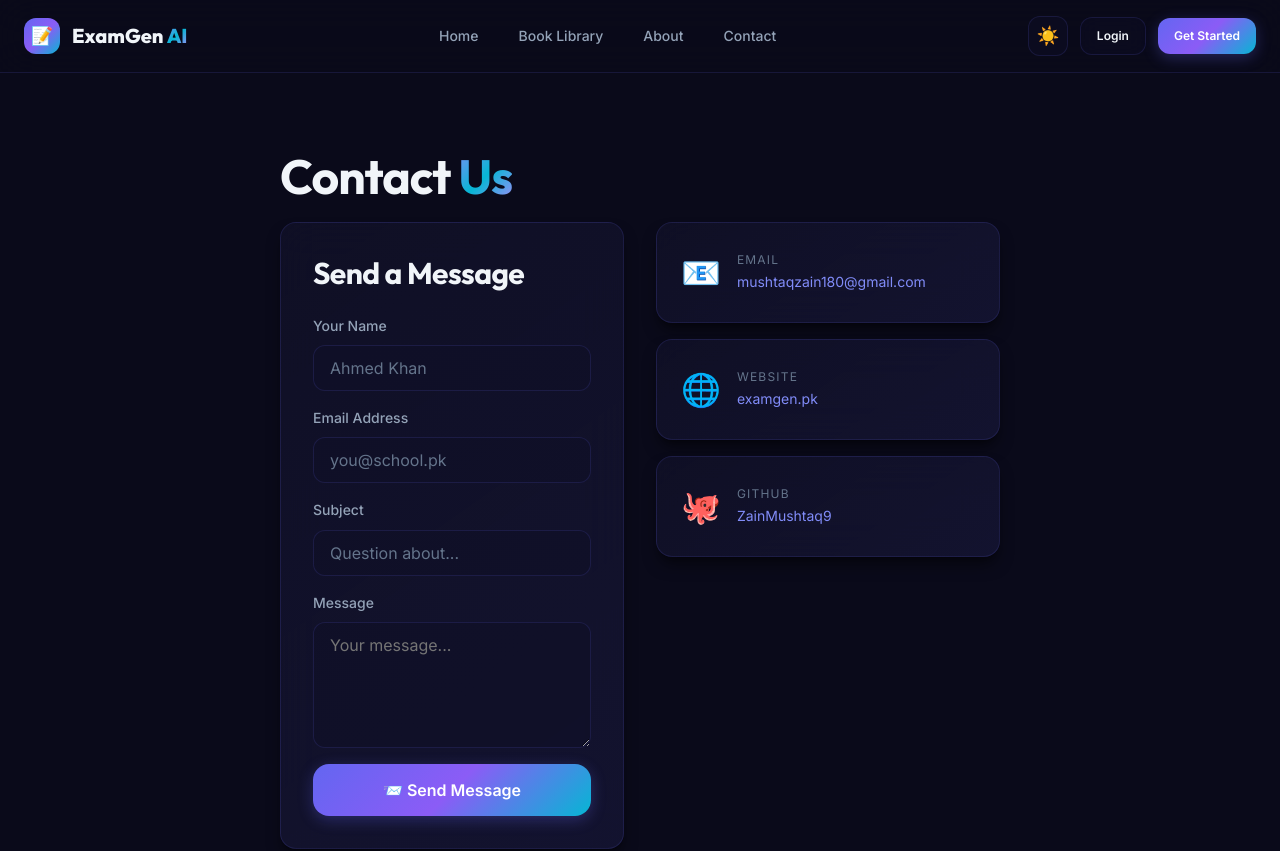
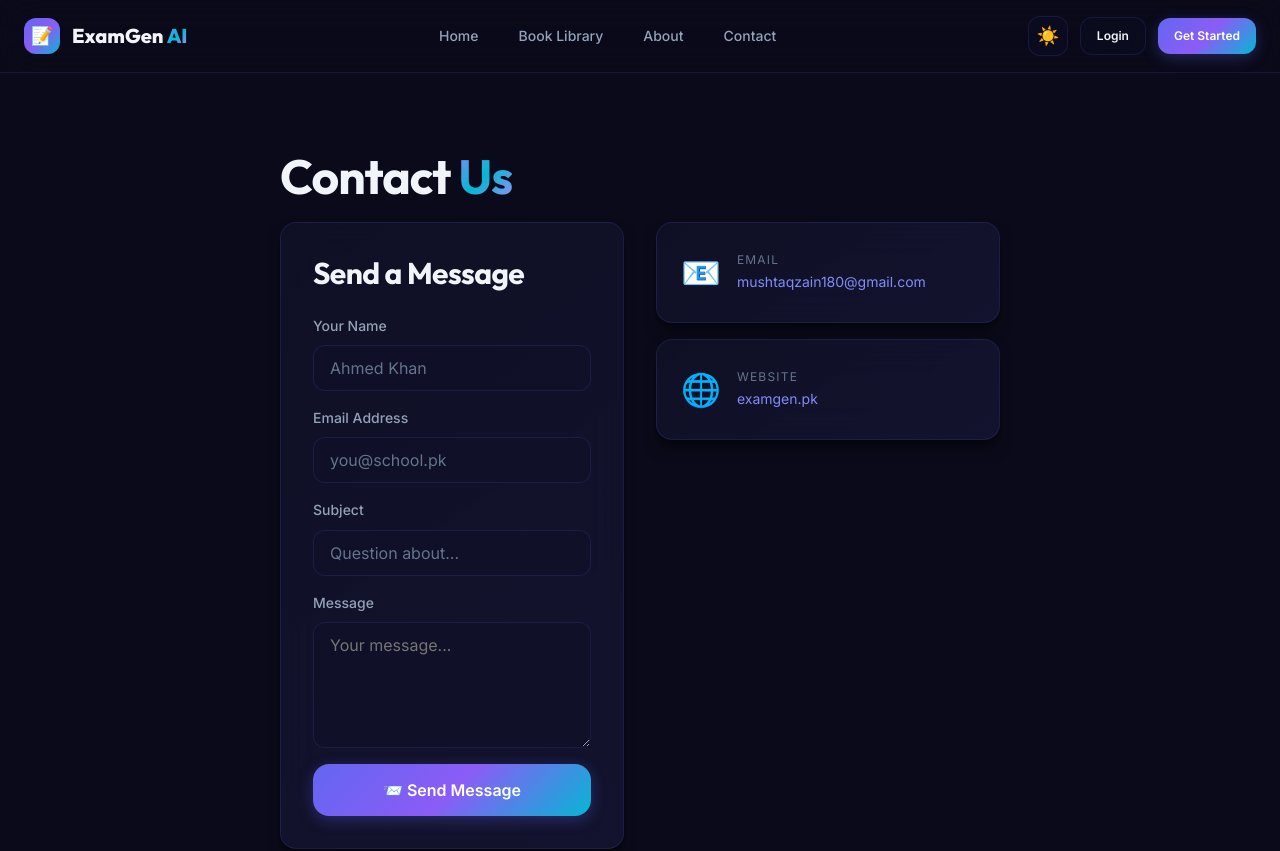
Before and after one commit to ZainMushtaq9/Paper-Generator, a Next.js app: page /contact in a window 1280 px wide. Shown: the top 851 px of the page. Built offline with nearby package versions, Linux system fonts and the light colour scheme; no server answers; a web font is replaced by a local one.

Commit message:
chore: remove github links

```diff
--- a/src/app/contact/page.js
+++ b/src/app/contact/page.js
@@ -64,7 +64,6 @@ export default function ContactPage() {
                             {[
                                 { icon: '📧', label: 'Email', value: 'mushtaqzain180@gmail.com', href: 'mailto:mushtaqzain180@gmail.com' },
                                 { icon: '🌐', label: 'Website', value: 'examgen.pk', href: '#' },
-                                { icon: '🐙', label: 'GitHub', value: 'ZainMushtaq9', href: 'https://github.com/ZainMushtaq9' },
                             ].map((item, i) => (
                                 <div key={i} className="glass-card" style={{ padding: 'var(--space-6)', display: 'flex', alignItems: 'center', gap: 'var(--space-4)' }}>
                                     <div style={{ fontSize: '2rem' }}>{item.icon}</div>
--- a/src/app/layout.js
+++ b/src/app/layout.js
@@ -19,7 +19,7 @@ export const metadata = {
     'school exam paper generator', 'board exam questions', 'AI education Pakistan',
     'matric exam paper', 'inter exam paper', 'FSC exam paper generator',
   ],
-  authors: [{ name: 'Zain Mushtaq', url: 'https://github.com/ZainMushtaq9' }],
+  authors: [{ name: 'ExamGen AI' }],
   creator: 'Zain Mushtaq',
   publisher: 'ExamGen AI',
   category: 'Education',
@@ -73,7 +73,7 @@ export default function RootLayout({ children }) {
               applicationCategory: 'EducationalApplication',
               operatingSystem: 'Web Browser',
               offers: { '@type': 'Offer', price: '0', priceCurrency: 'PKR' },
-              author: { '@type': 'Person', name: 'Zain Mushtaq', url: 'https://github.com/ZainMushtaq9' },
+              author: { '@type': 'Organization', name: 'ExamGen AI' },
               aggregateRating: { '@type': 'AggregateRating', ratingValue: '4.8', ratingCount: '250' },
             }),
           }}
```
